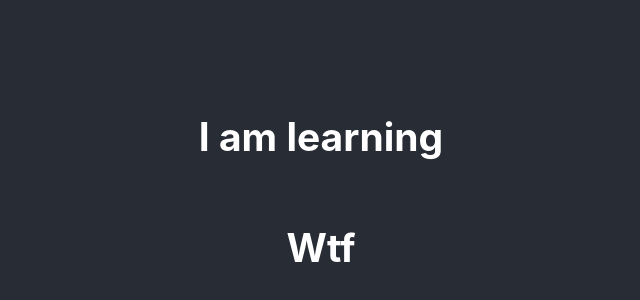
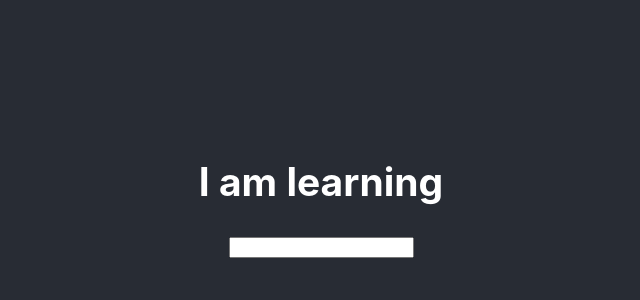
Before and after one commit to tothricsaj/redux-react, a React (Create React App) app: page / in a window 1280 px wide. Shown: the part 208-508 px from the top of the page, without its empty margins (319-959 px from the left). Built offline with nearby package versions, Linux system fonts and the light colour scheme.

Commit message:
basic staff :robot:

```diff
--- a/src/App_2.js
+++ b/src/App_2.js
@@ -1,14 +1,36 @@
 import React from 'react';
 
-function App_2(props) {
-    return (
+class App_2 extends React.Component {
+    constructor(props) {
+        super(props);
+        this.state = {
+            msg: ''
+        };
+
+        this.handleChange = this.handleChange.bind(this);
+    }
+
+    handleChange(e) {
+        this.setState({msg: e.target.value});
+    }
+
+    render() {
+        let pStyle = {
+            borderBottom: '1px solid white',
+            position: 'absolute',
+            top: '50px',
+            left: '50px'
+        }
+        return (
         <div className="App">
           <header className="App-header">
+              <p className="shownText" style={pStyle}>{this.state.msg}</p>
               <h2>I am learning</h2>
-              <h2>Wtf</h2>
+              <input type="text" value={this.state.msg} onChange={this.handleChange} />
           </header>
         </div>
-  );
+      );
+    }
 }
 
 export default App_2;
```
